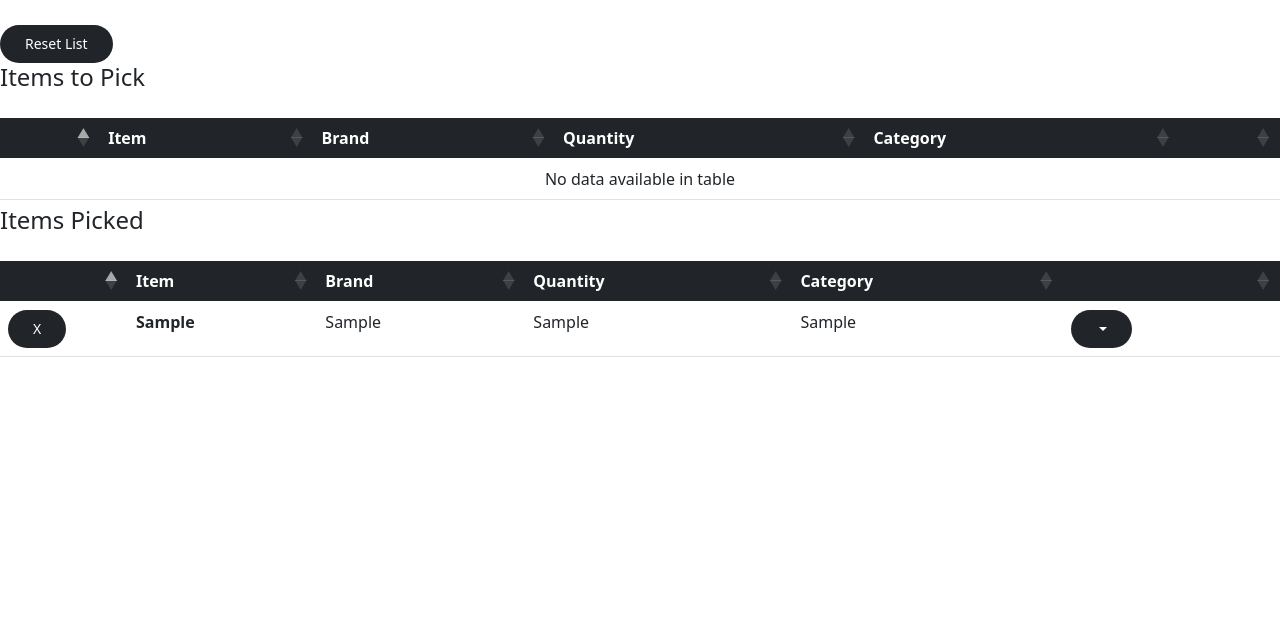
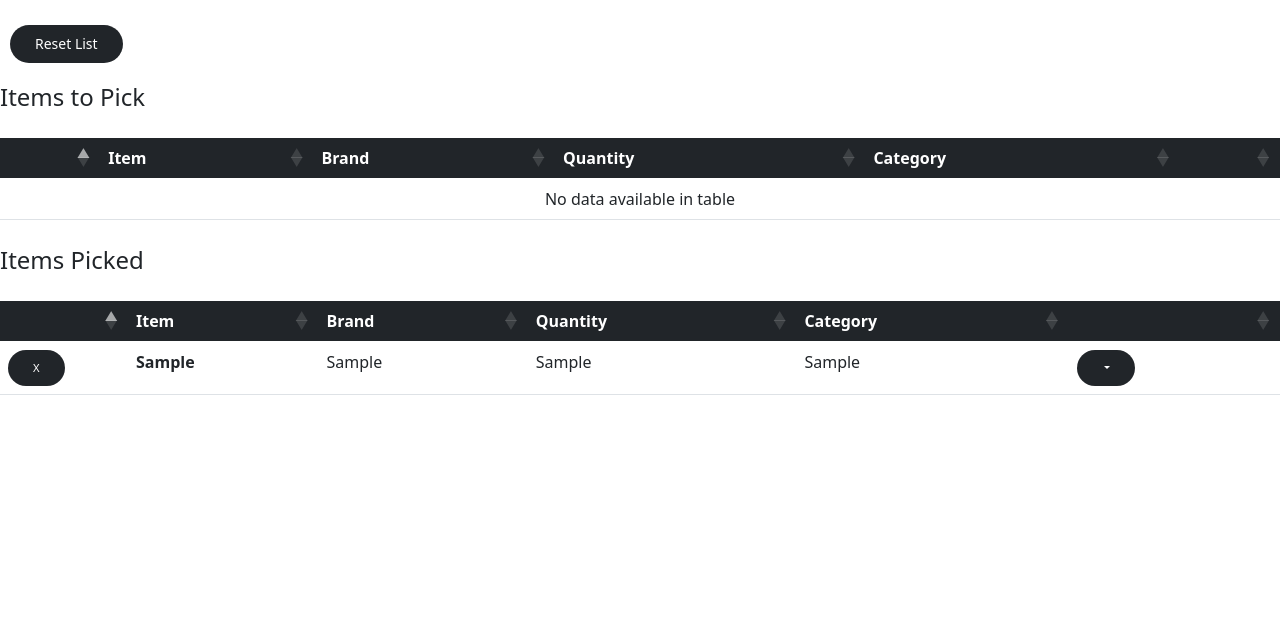
Before and after one commit to Stealthy20/grocery-shopping-list, a Django app: page /shopping_list in a window 1280 px wide. Shown: the part 82-708 px from the top of the page. Run offline with Django 3.2, Linux system fonts and the light colour scheme; a user stored in the database is signed in; tables that the repository leaves empty hold one stand-in row (values such as "Sample post"); some libraries are stand-ins or nearby versions.

Commit message:
Style shopping buttons

```diff
--- a/shopping_list/forms.py
+++ b/shopping_list/forms.py
@@ -1,6 +1,5 @@
 from django import forms
-from .models import ShoppingItem
-from .models import Category
+from .models import ShoppingItem, Category
 
 
 class ShopItemForm(forms.ModelForm):
@@ -17,8 +16,6 @@ class ShopItemForm(forms.ModelForm):
         }
 
 
-
-
 class CategoryForm(forms.ModelForm):
 
     """ Form to add categories"""
--- a/shopping_list/views.py
+++ b/shopping_list/views.py
@@ -4,10 +4,8 @@ from django.views import generic, View
 from django.http import HttpResponse
 from django.contrib import messages
 import django_filters
-from .models import ShoppingItem
-from .models import Category
-from .forms import ShopItemForm
-from .forms import CategoryForm
+from .models import ShoppingItem, Category
+from .forms import ShopItemForm, CategoryForm
 
 
 def home(request):
--- a/static/css/style.css
+++ b/static/css/style.css
@@ -10,6 +10,7 @@ body {
 
 h4 {
     margin-bottom: 20px;
+    margin-top: 20px;
 }
 
 /* Header Styling */
@@ -66,6 +67,14 @@ footer {
     margin-top: 20px;
 }
 
+.btn-reset {
+    margin-left: 10px;
+}
+
+.btn-list {
+    font-size: 0.7em;
+}
+
 .btn-global {
     background-color: #212529;
     color: #ffffff;
@@ -109,6 +118,8 @@ footer {
 	text-decoration: none;
 	color: #212529;
 }
+
+/* Form styling */
 
 .form-field {
     border-style: solid;
--- a/templates/base.html
+++ b/templates/base.html
@@ -64,7 +64,7 @@
                 {% for message in messages %}
                 <div class="alert {{ message.tags }} alert-dismissible fade show" id="msg" role="alert">
                     {{ message | safe }}
-                    <button type="button" class="btn-close" data-bs-dismiss="alert" aria-label="Close"></button>
+                    <button type="button" class="btn-global" data-bs-dismiss="alert" aria-label="Close"></button>
                 </div>
                 {% endfor %}
             </div>
@@ -89,8 +89,8 @@
             </p>
         </div>
         <div class="modal-footer">
-            <button type="button" class="btn btn-info" data-bs-dismiss="modal">Close</button>
-            <a class="btn btn-danger" href="{% url 'delete_list' %}">Reset</a>
+            <button type="button" class="btn btn-global" data-bs-dismiss="modal">Close</button>
+            <a class="btn btn-global" href="{% url 'delete_list' %}">Reset</a>
         </div>
         </div>
         </div>
--- a/templates/shopping_list.html
+++ b/templates/shopping_list.html
@@ -4,7 +4,7 @@
 
     <!-- Button to delete all items in the list -->
 
-    <a class="btn btn-global" data-bs-toggle="modal" data-bs-target="#deleteListModal">Reset List</a>
+    <a class="btn btn-global btn-reset" data-bs-toggle="modal" data-bs-target="#deleteListModal">Reset List</a>
 
     <!-- Table to display all the users items that they need to pick -->
 
@@ -28,13 +28,13 @@
 
                     {% if item.picked == False %}
                     <tr>
-                        <td style="width: 10%"><a class="btn btn-global" href="/toggle/{{ item.id }}" role="button">&#x2713;</a></td>
+                        <td style="width: 10%"><a class="btn btn-global btn-list" href="/toggle/{{ item.id }}" role="button">&#x2713;</a></td>
                         <th scope="row"><a class="shopping-item" href="/edit/{{ item.id }}">{{ item.item }}</a></th>
                         <td>{{ item.brand }}</td>
                         <td>{{ item.quantity }}</td>
                         <td>{{ item.category }}</td>
                         <td>
-                            <button class="btn btn-global dropdown-toggle" type="button" id="dropdownMenuButton1" data-bs-toggle="dropdown" aria-haspopup="true" aria-expanded="false">
+                            <button class="btn btn-global btn-list dropdown-toggle" type="button" id="dropdownMenuButton1" data-bs-toggle="dropdown" aria-haspopup="true" aria-expanded="false">
                             </button>
                             <div class="dropdown-menu" aria-labelledby="dropdownMenuButton1">
                                 <a class="dropdown-item" href="/edit/{{ item.id }}">Edit Item</a>
@@ -97,13 +97,13 @@
                 {% if item.user.username == request.user.username %}
                     {% if item.picked %}
                         <tr>
-                            <td style="width: 10%"><a class="btn btn-global" href="/toggle/{{ item.id }}" role="button">X</a></td>
+                            <td style="width: 10%"><a class="btn btn-global btn-list" href="/toggle/{{ item.id }}" role="button">X</a></td>
                             <th scope="row"><a class="shopping-item" href="/edit/{{ item.id }}">{{ item.item }}</a></th>
                             <td>{{ item.brand }}</td>
                             <td>{{ item.quantity }}</td>
                             <td>{{ item.category }}</td>
                             <td>
-                                <button class="btn btn-global dropdown-toggle" type="button" id="dropdownMenuButton1" data-bs-toggle="dropdown" aria-haspopup="true" aria-expanded="false">
+                                <button class="btn btn-global btn-list dropdown-toggle" type="button" id="dropdownMenuButton1" data-bs-toggle="dropdown" aria-haspopup="true" aria-expanded="false">
                                 </button>
                                 <div class="dropdown-menu" aria-labelledby="dropdownMenuButton1">
                                     <a class="dropdown-item" href="/edit/{{ item.id }}">Edit Item</a>
```
